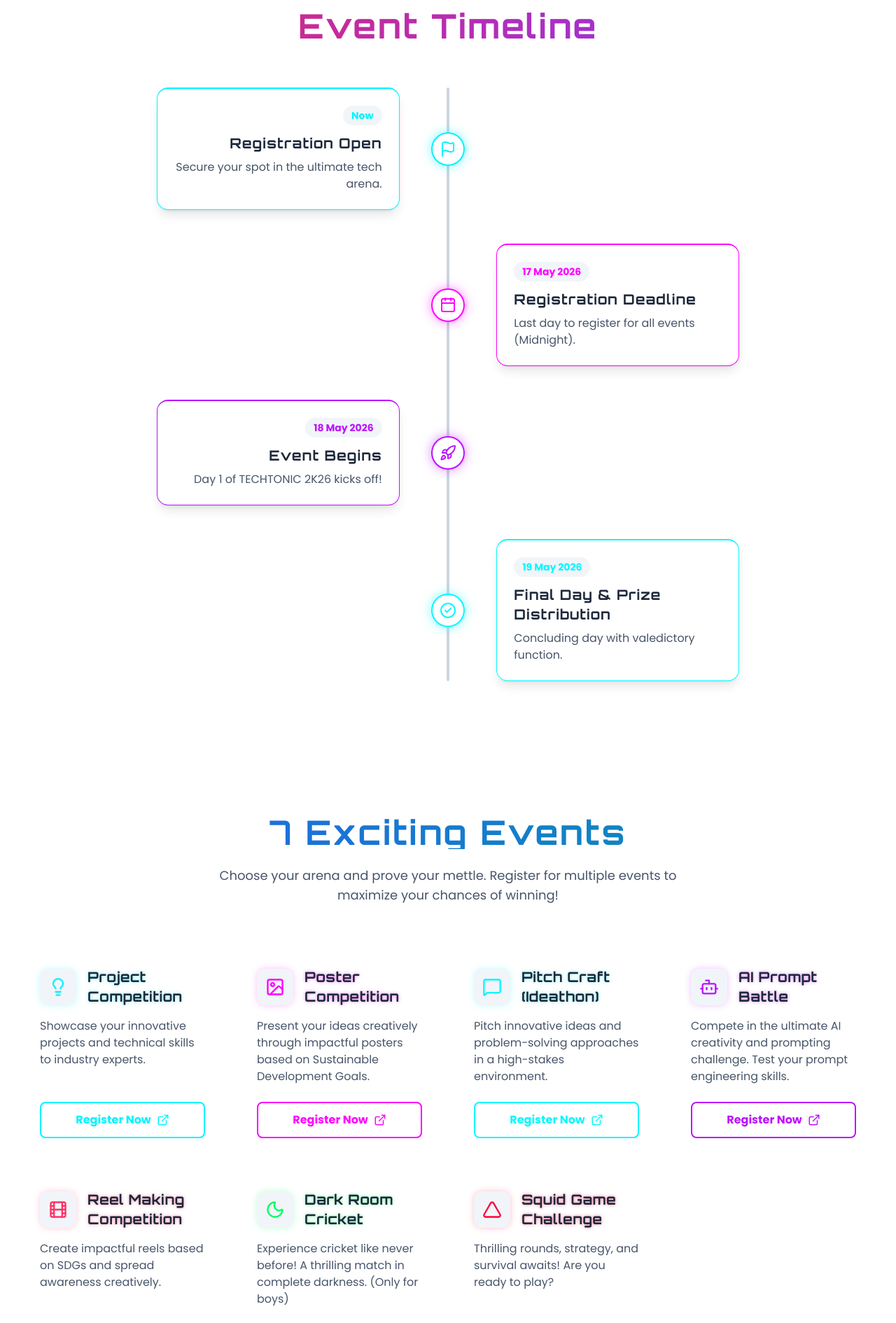
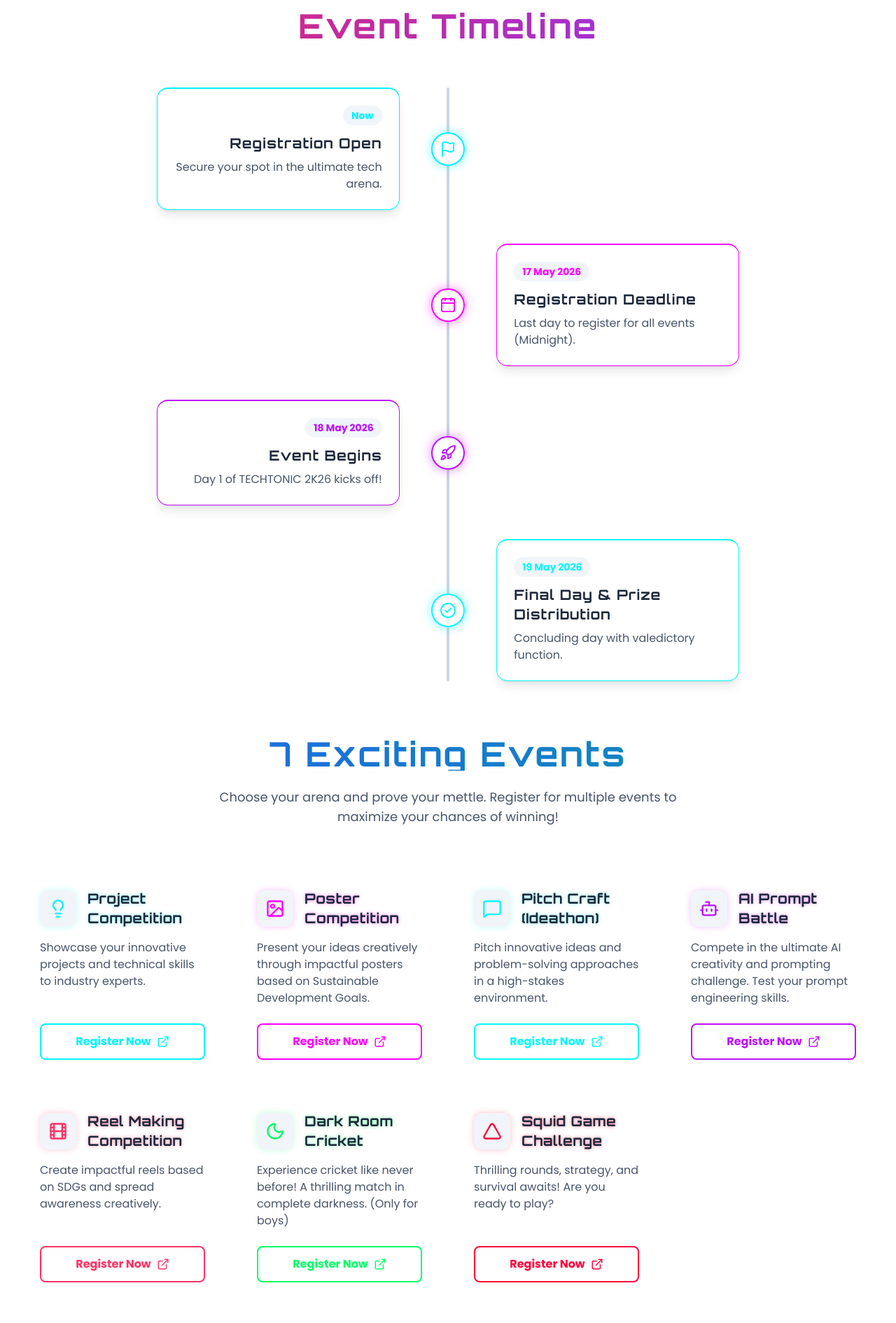
Before and after one commit to Saurabh-Shinde-Patil/TechTonic-2026, a React (Vite) app: page / in a window 1280 px wide. Shown: the part 880-2770 px from the top of the page at 70% size. Built offline with nearby package versions, Linux system fonts and the light colour scheme.

Commit message:
reduce the gap

```diff
--- a/src/components/Events.jsx
+++ b/src/components/Events.jsx
@@ -4,7 +4,7 @@
 
 export default function Events() {
   return (
-    <section id="events" className="py-20 relative">
+    <section id="events" className="pt-8 pb-20 relative">
       <div className="max-w-7xl mx-auto px-4 sm:px-6 lg:px-8">
         <motion.div
           initial={{ opacity: 0, y: 50 }}
--- a/src/components/Timeline.jsx
+++ b/src/components/Timeline.jsx
@@ -3,7 +3,7 @@
 
 export default function Timeline() {
   return (
-    <section id="timeline" className="pt-8 pb-16 relative">
+    <section id="timeline" className="pt-8 pb-0 relative">
       <div className="max-w-4xl mx-auto px-4 sm:px-6 lg:px-8">
         <motion.div
           initial={{ opacity: 0, y: 50 }}
```
